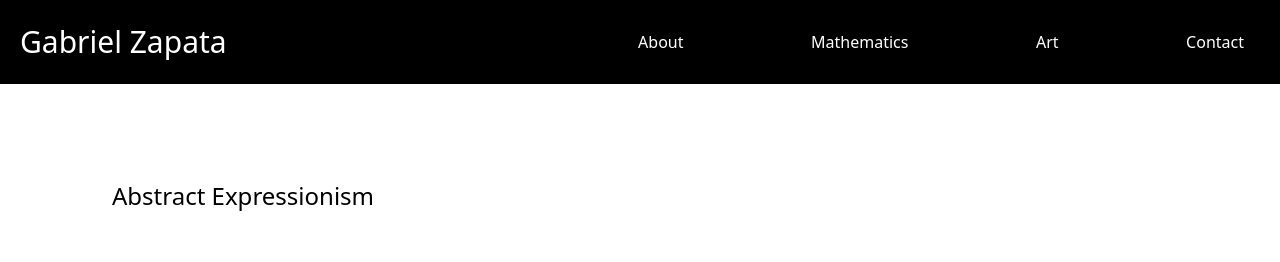
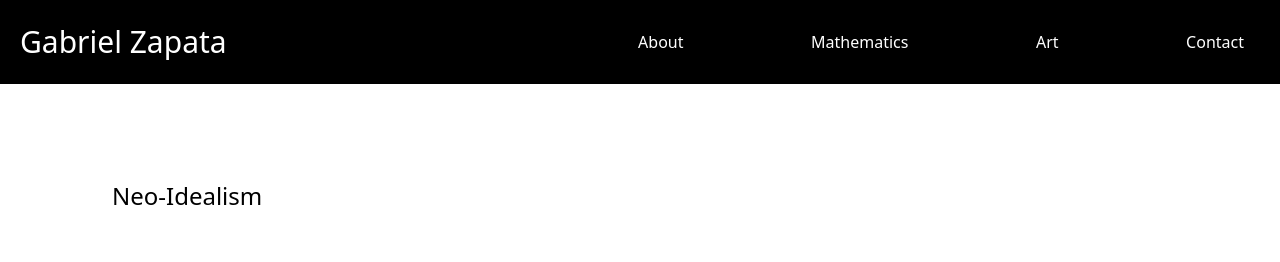
Before and after one commit to kendalenz/gabriel-website, a React (Vite) app: page /art in a window 1280 px wide. Shown: the top 262 px of the page. Built offline with nearby package versions, Linux system fonts and the light colour scheme.

Commit message:
changed art category

```diff
--- a/src/scenes/art/index.tsx
+++ b/src/scenes/art/index.tsx
@@ -16,7 +16,7 @@ const Art = () => {
 
   return (
     <div className='flex flex-wrap sm:mx-8 md:mx-20 my-24'>
-      <h1 className='text-2xl mx-8'>Abstract Expressionism</h1>
+      <h1 className='text-2xl mx-8'>Neo-Idealism</h1>
 
       <motion.div
         className='md:flex items-start gap-0 mt-5'
```
